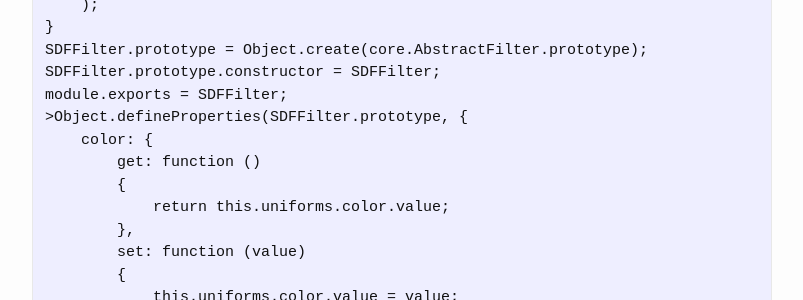
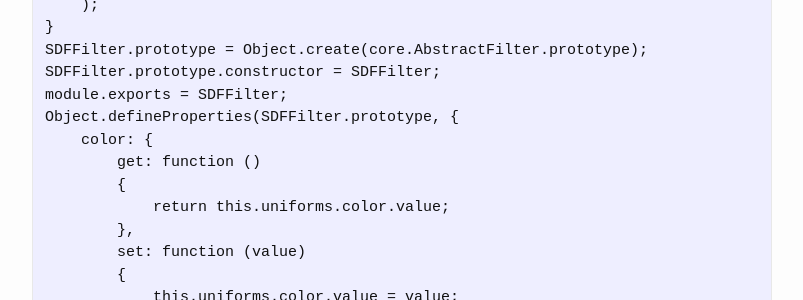
Before and after one commit to cjgammon/blog, a Jekyll site: the page built from _posts/2015-08-16-custom-filters-with-pixi-js-using-glsl-shaders.html, in a window 1280 px wide and 1400 px high, scrolled down 317 px. Shown: the part 781-1081 px from the top of the window, without its empty margins (238-1041 px from the left). Built offline with Jekyll 4.4.1, drawn with Linux system fonts in a browser that asks for light colours; comment, search, counter and statistics services are not loaded; some of the changed text lies outside the part shown.

Commit message:
remove character

```diff
--- a/_posts/2015-08-16-custom-filters-with-pixi-js-using-glsl-shaders.html
+++ b/_posts/2015-08-16-custom-filters-with-pixi-js-using-glsl-shaders.html
@@ -63,7 +63,7 @@ function SDFFilter()
 SDFFilter.prototype = Object.create(core.AbstractFilter.prototype);
 SDFFilter.prototype.constructor = SDFFilter;
 module.exports = SDFFilter;
->Object.defineProperties(SDFFilter.prototype, {
+Object.defineProperties(SDFFilter.prototype, {
     color: {
         get: function ()
         {
```
